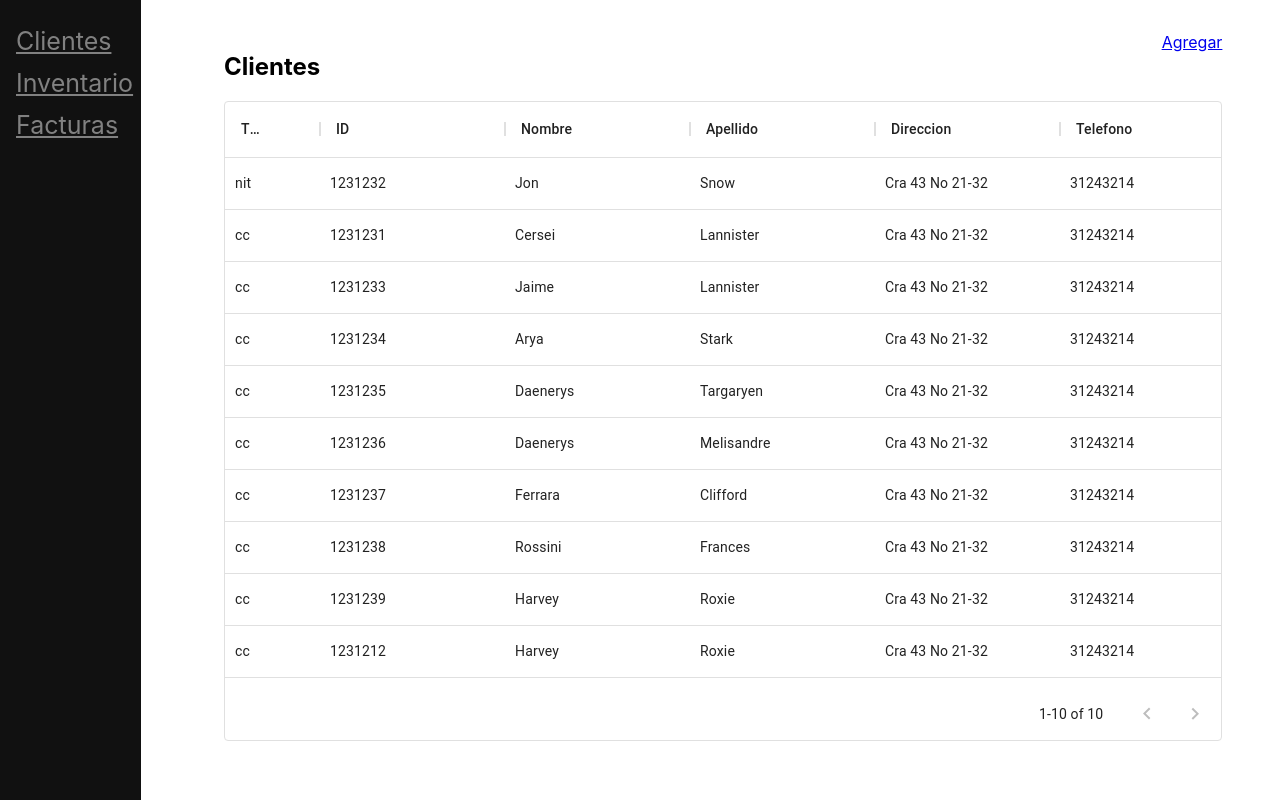
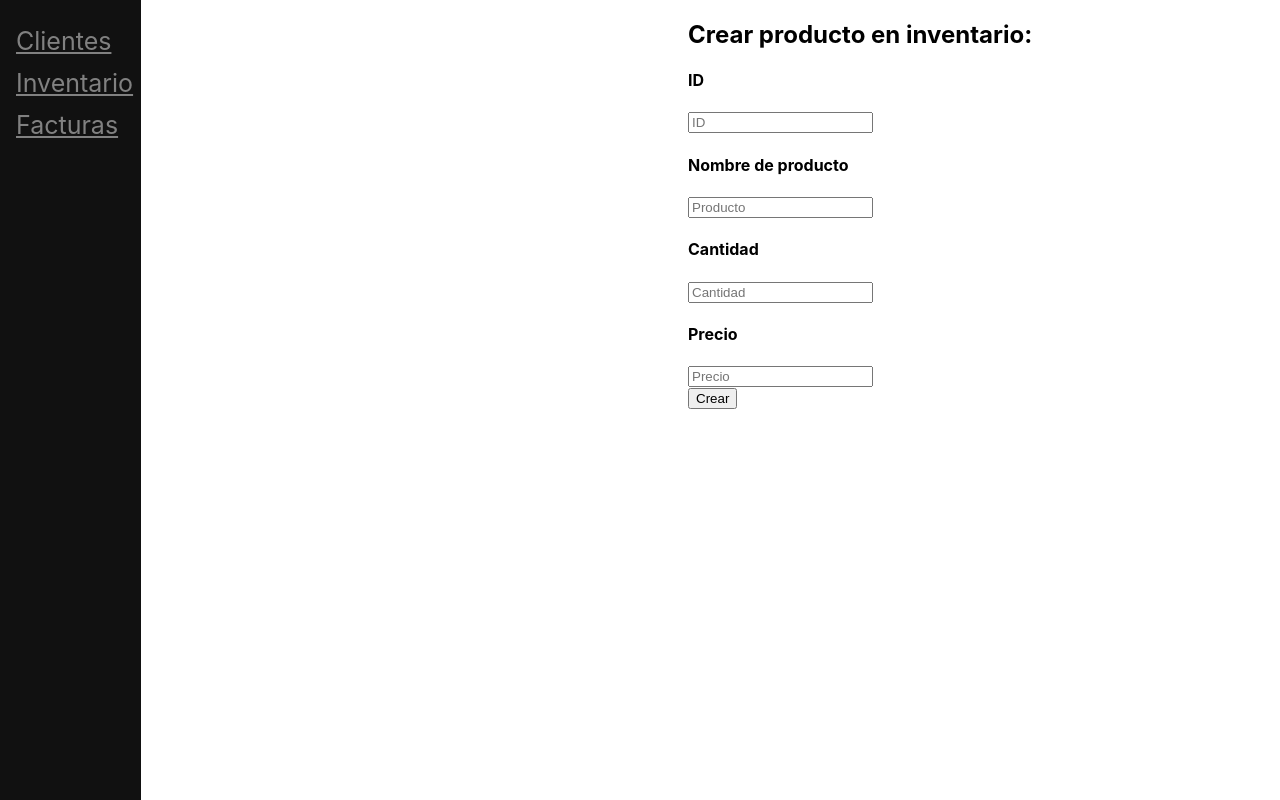
Before and after one commit to jvelasquezm1/zeroim-front, a React (Create React App) app: page /inventario/crear in a window 1280 px wide. Before the commit this address led to /. Built offline with nearby package versions, Linux system fonts and the light colour scheme.

Commit message:
Create stock form

```diff
--- a/src/components/Clients/Clients.scss
+++ /dev/null
@@ -1,9 +0,0 @@
-.button-transparent {
-  background-color: transparent;
-  border: none;
-  cursor: pointer;
-}
-
-.create-container {
-  margin-left: 35rem;
-}
--- a/src/components/Clients/index.tsx
+++ b/src/components/Clients/index.tsx
@@ -1,7 +1,6 @@
 import * as React from "react";
 import { connect, useDispatch } from "react-redux";
 import "font-awesome/css/font-awesome.min.css";
-import "./Clients.scss";
 
 import Table from "src/containers/Table";
 import * as ClientsActions from "src/store/actions/clients.actions";
--- /dev/null
+++ b/src/components/Stock/CreateStock.tsx
@@ -0,0 +1,70 @@
+import React from "react";
+
+export default function CreateStock() {
+  const [id, setId] = React.useState("");
+  const [product, setProduct] = React.useState("");
+  const [quantity, setQuantity] = React.useState("");
+  const [price, setPrice] = React.useState("");
+
+  const handleId = (event: any) => {
+    setId(event.target.value);
+  };
+  const handleProduct = (event: any) => {
+    setProduct(event.target.value);
+  };
+  const handleQuantity = (event: any) => {
+    setQuantity(event.target.value);
+  };
+  const handlePrice = (event: any) => {
+    setPrice(event.target.value);
+  };
+
+  const addStock = () => {
+    console.log(id, product, quantity);
+  };
+
+  return (
+    <div className="create-container">
+      <form>
+        <h2>Crear producto en inventario:</h2>
+        <h4>ID</h4>
+        <input
+          className="form-input"
+          type="text"
+          name="id"
+          defaultValue={id}
+          onChange={(e) => handleId(e)}
+          placeholder="ID"
+        />
+        <h4>Nombre de producto</h4>
+        <input
+          className="form-input"
+          type="text"
+          name="product"
+          defaultValue={product}
+          onChange={(e) => handleProduct(e)}
+          placeholder="Producto"
+        />
+        <h4>Cantidad</h4>
+        <input
+          className="form-input"
+          type="number"
+          name="quantity"
+          defaultValue={quantity}
+          onChange={(e) => handleQuantity(e)}
+          placeholder="Cantidad"
+        />
+        <h4>Precio</h4>
+        <input
+          className="form-input"
+          type="text"
+          name="price"
+          defaultValue={price}
+          onChange={(e) => handlePrice(e)}
+          placeholder="Precio"
+        />
+      </form>
+      <button onClick={addStock}>Crear</button>
+    </div>
+  );
+}
--- a/src/components/Stock/config.ts
+++ b/src/components/Stock/config.ts
@@ -2,61 +2,73 @@ export const mockedRows = [
   {
     id: "1231232",
     product: "Mantequilla",
+    price: "$54000",
     quantity: "3"
   },
   {
     id: "1231231",
     product: "Mantequilla",
+    price: "$54000",
     quantity: "34"
   },
   {
     id: "1231233",
     product: "Mantequilla",
+    price: "$54000",
     quantity: "34"
   },
   {
     id: "1231234",
     product: "Mantequilla",
+    price: "$54000",
     quantity: "34"
   },
   {
     id: "1231235",
     product: "Mantequilla",
+    price: "$54000",
     quantity: "34"
   },
   {
     id: "1231236",
     product: "Mantequilla",
+    price: "$54000",
     quantity: "34"
   },
   {
     id: "1231237",
     product: "Mantequilla",
+    price: "$54000",
     quantity: "34"
   },
   {
     id: "1231238",
     product: "Mantequilla",
+    price: "$54000",
     quantity: "34"
   },
   {
     id: "1231239",
     product: "Mantequilla",
+    price: "$54000",
     quantity: "34"
   },
   {
     id: "1231212",
     product: "Mantequilla",
+    price: "$54000",
     quantity: "34"
   },
   {
-    id: "1231212",
+    id: "12312543",
     product: "Mantequilla",
+    price: "$54000",
     quantity: "34"
   },
   {
-    id: "1231212",
+    id: "123124322",
     product: "Mantequilla",
+    price: "$54000",
     quantity: "34"
   },
 ];
--- a/src/components/Stock/index.tsx
+++ b/src/components/Stock/index.tsx
@@ -29,8 +29,9 @@ function Stock(props: any) {
   };
   const columns: ColDef[] = [
     { field: "id", headerName: "ID", width: 120 },
-    { field: "product", headerName: "Producto", width: 440 },
-    { field: "quantity", headerName: "cantidad", width: 440 },
+    { field: "product", headerName: "Producto", width: 293 },
+    { field: "quantity", headerName: "Cantidad", width: 293 },
+    { field: "price", headerName: "Precio", width: 293 },
     {
       field: "",
       headerName: "Action",
@@ -51,8 +52,8 @@ function Stock(props: any) {
   return (
     <div className="table-container">
       <div className="flex-container space-between">
-        <h2>Stock</h2>
-        <Link to="/stock/crear">Agregar</Link>
+        <h2>Inventario</h2>
+        <Link to="/inventario/crear">Agregar</Link>
       </div>
       <Table rows={mockedRows} columns={columns} pageSize={10} />
       <Modals
--- a/src/components/app/App.scss
+++ b/src/components/app/App.scss
@@ -17,3 +17,13 @@
 .red {
   color: red;
 }
+
+.button-transparent {
+  background-color: transparent;
+  border: none;
+  cursor: pointer;
+}
+
+.create-container {
+  margin-left: 35rem;
+}
--- a/src/components/app/App.tsx
+++ b/src/components/app/App.tsx
@@ -13,6 +13,7 @@ import Menu from "../Menu";
 
 import "./App.scss";
 import CreateClient from "../Clients/CreateClient";
+import CreateStock from "../Stock/CreateStock";
 
 const App: React.FC = () => {
   return (
@@ -23,6 +24,7 @@ const App: React.FC = () => {
           <Route path="/clientes" exact component={Clients} />
           <Route path="/clientes/crear" exact component={CreateClient} />
           <Route path="/inventario" exact component={Stock} />
+          <Route path="/inventario/crear" exact component={CreateStock} />
           <Route path="/facturas" exact component={Bill} />
           <Route path="/" exact component={Clients} />
           <Redirect to="/" />
```
